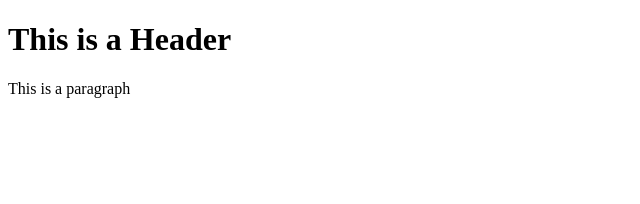
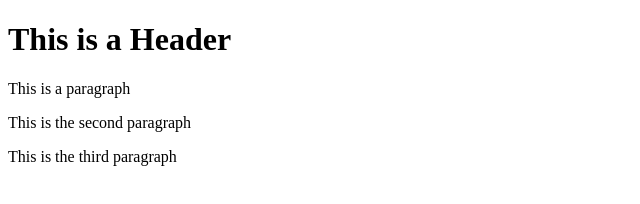
Before and after one commit to gacebedo/git-test, a website: page index.html in a window 1280 px wide. Shown: the whole page, without its empty margins (0-640 px from the left). Drawn offline with Linux system fonts and the light colour scheme.

Commit message:
Fifth commit

```diff
--- a/index.html
+++ b/index.html
@@ -6,5 +6,7 @@
 <body>
 	<h1> This is a Header </h1>
 	<p> This is a paragraph </p>
+	<p> This is the second paragraph </p>
+	<p> This is the third paragraph </p>
 </body>
 </html>
```
Also changed, not shown: package.json (added, +24 -0 lines), 2 other files.
